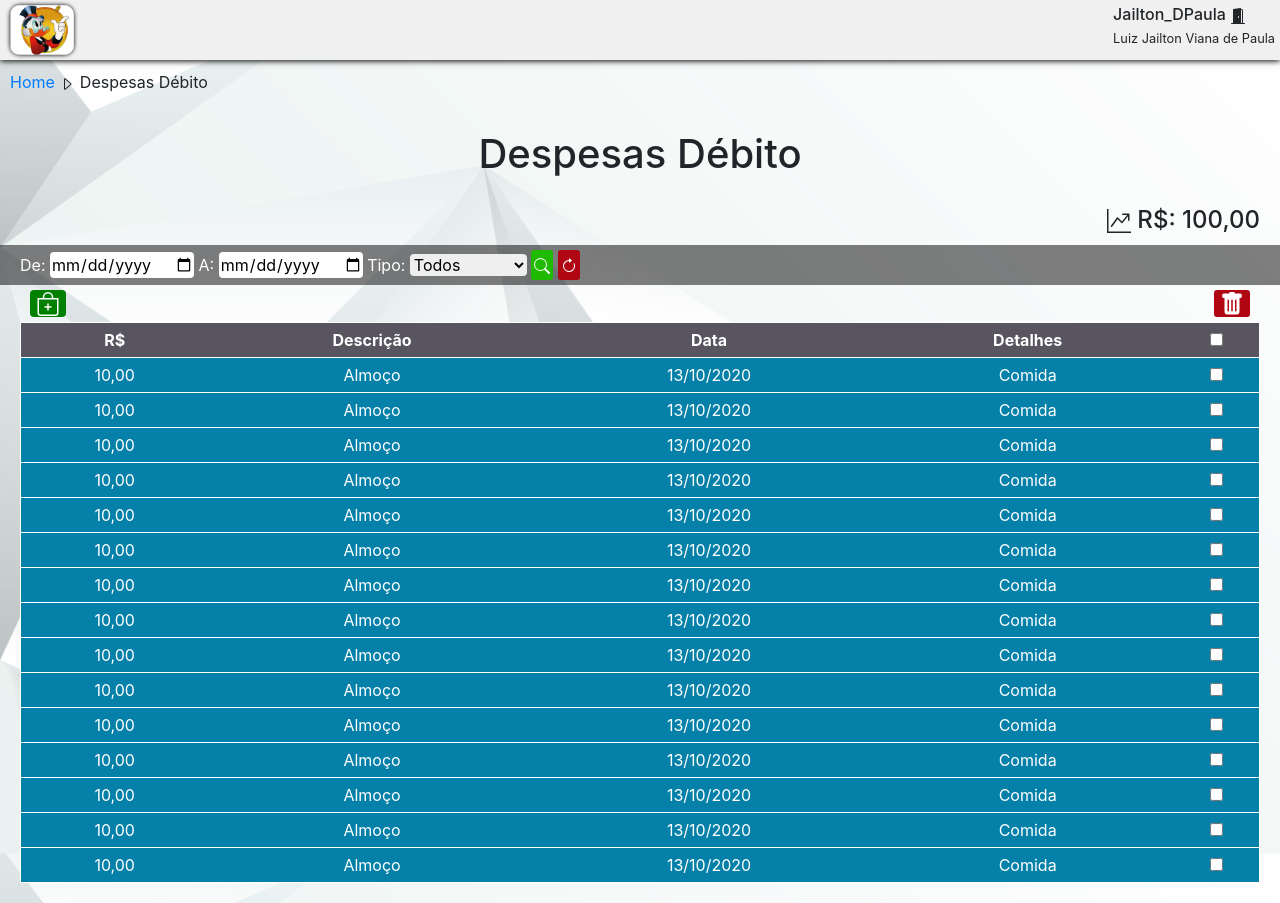
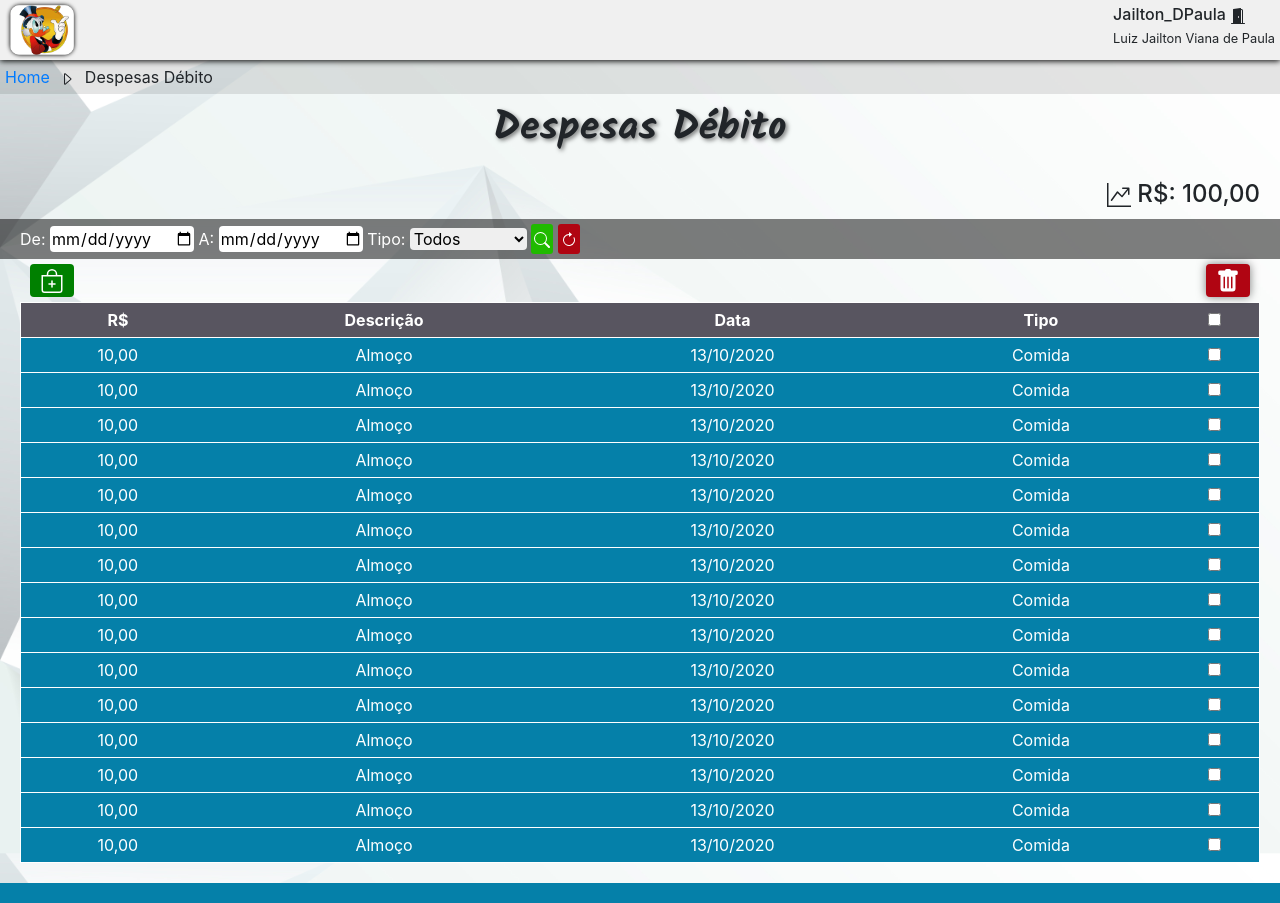
Before and after one commit to JailtonDPaula13/financeiro_new, a PHP site: page /despesas/gasto_debito.php in a window 1280 px wide. Run offline with PHP 8.4, Linux system fonts and the light colour scheme.

Commit message:
2.0.0
Página de CRUD de despesas débito.

```diff
--- a/css/alerta.css
+++ b/css/alerta.css
@@ -6,6 +6,10 @@
     body{
         background-size: 1100px 1100px;
     }
+}
+@font-face{
+    src:         url('../fonts/Kalam-Bold.ttf');
+    font-family: padrao;
 }
 /*==========================================================*/
 /*==========================================================*/
@@ -99,9 +103,16 @@
 /*==========================================================*/
 #divGuia{
     width:   100%;
-    padding: 10px;
+    background: rgba(0,0,0,0.1);
 }
-#divGuia p{
-    display: inline-block;
+#divGuia>*:not(svg){
+  padding: 0 5px;
+  display: inline-block;
+  margin:  5px 0;
+}
+#divGuia>a>p{
+    margin: 0;
+}
+#divGuia>p{
     cursor:  pointer;
 }
--- a/css/despesas_debito.css
+++ b/css/despesas_debito.css
@@ -1,3 +1,7 @@
+h1, h5{
+    font-family: padrao;
+    text-shadow:  2px 2px 4px rgba(0,0,0,0.5);
+}
 header{
     display: flex;
     justify-content: space-evenly;
@@ -15,17 +19,6 @@
 }
 /*=========================================================*/
 /*=========================================================*/
-#idBotaoCompras{
-    border-radius: 4px;
-    border:        none;
-    background:    green;
-    color:         #fff;
-    margin:        0;
-/*    padding:       10px;    */
-}
-#idBotaoCompras:hover{
-    background: #00c200;
-}
 h4{
     margin: 0;
 }
@@ -87,12 +80,6 @@
 main>section:nth-child(3){
     padding:    5px 20px 20px 20px;
 }
-main>section>div>button{
-    border:        none;
-    border-radius: 3px;
-    background:    #b00512;
-    color:         #fff;
-}
 #idSectionButtons{
     display: flex;
     justify-content: space-between;
@@ -119,6 +106,27 @@
 /*==========================================*/
 /*modal*/
 /*==========================================*/
+#idSectionButtons>div>button{
+    border-radius: 4px;
+    border:        none;
+    color:         #fff;
+    margin:        0;
+    padding:       4px 10px;
+}
+#idSectionButtons>div>button[data-target="#modalCadastro"]{
+    background: green;
+}
+#idSectionButtons>div>button[data-target="#modalCadastro"]:hover{
+    background: #00c200;
+    box-shadow: 0 0 10px rgba(0,0,0,0.5);
+}
+#idSectionButtons>div>button[data-target="#modalDelete"]{
+    background: #b00512;
+    box-shadow: 0 0 10px rgba(0,0,0,0.5);
+}
+#idSectionButtons>div>button[data-target="#modalDelete"]:hover{
+    background: red;
+}
 #idFormCadastro{
     text-align: center;
 }
@@ -155,9 +163,17 @@
     background: green;
     border:     none;
 }
+.modal-footer>button:nth-child(2):hover{
+    background: #00c200;
+    box-shadow: 0 0 10px rgba(0,0,0,0.5);
+}
 .modal-footer>button:nth-child(1){
-    background: red;
+    background: #b00512;
     border:     none;
+}
+.modal-footer>button:nth-child(1):hover{
+   background: red;
+   box-shadow: 0 0 10px rgba(0,0,0,0.5);
 }
 .modal-body{
     text-align: center;
--- a/despesas/gasto_debito.php
+++ b/despesas/gasto_debito.php
@@ -82,6 +82,7 @@
       <div class="modal-dialog" role="document">
         <div class="modal-content">
           <div class="modal-body">
+          <img src="../imagens/delete.png" height="100px">
               <p>Deseja Excluir o(s) Iten(s) Selecionado(s)?</p>
           </div>
           <div class="modal-footer">
@@ -126,7 +127,7 @@
         </section>
         <section id="idSectionButtons">
             <div>
-            <button id="idBotaoCompras" type="button" data-toggle="modal" data-target="#modalCadastro">
+            <button type="button" data-toggle="modal" data-target="#modalCadastro" title="cadastrar despesas">
                 <svg width="1.5em" height="1.5em" viewBox="0 0 16 16" class="bi bi-bag-plus" fill="currentColor" xmlns="http://www.w3.org/2000/svg">
                   <path fill-rule="evenodd" d="M8 1a2.5 2.5 0 0 0-2.5 2.5V4h5v-.5A2.5 2.5 0 0 0 8 1zm3.5 3v-.5a3.5 3.5 0 1 0-7 0V4H1v10a2 2 0 0 0 2 2h10a2 2 0 0 0 2-2V4h-3.5zM2 5v9a1 1 0 0 0 1 1h10a1 1 0 0 0 1-1V5H2z"/>
                   <path fill-rule="evenodd" d="M8 7.5a.5.5 0 0 1 .5.5v1.5H10a.5.5 0 0 1 0 1H8.5V12a.5.5 0 0 1-1 0v-1.5H6a.5.5 0 0 1 0-1h1.5V8a.5.5 0 0 1 .5-.5z"/>
@@ -134,7 +135,7 @@
             </button>
             </div>
             <div>
-            <button type="button" data-toggle="modal" data-target="#modalDelete">
+            <button type="button" data-toggle="modal" data-target="#modalDelete" title="Excluir itens">
                 <svg width="1.5em" height="1.5em" viewBox="0 0 16 16" class="bi bi-trash-fill" fill="currentColor" xmlns="http://www.w3.org/2000/svg">
                   <path fill-rule="evenodd" d="M2.5 1a1 1 0 0 0-1 1v1a1 1 0 0 0 1 1H3v9a2 2 0 0 0 2 2h6a2 2 0 0 0 2-2V4h.5a1 1 0 0 0 1-1V2a1 1 0 0 0-1-1H10a1 1 0 0 0-1-1H7a1 1 0 0 0-1 1H2.5zm3 4a.5.5 0 0 1 .5.5v7a.5.5 0 0 1-1 0v-7a.5.5 0 0 1 .5-.5zM8 5a.5.5 0 0 1 .5.5v7a.5.5 0 0 1-1 0v-7A.5.5 0 0 1 8 5zm3 .5a.5.5 0 0 0-1 0v7a.5.5 0 0 0 1 0v-7z"/>
                 </svg>
@@ -147,7 +148,7 @@
                     <th>R$</th>
                     <th>Descrição</th>
                     <th>Data</th>
-                    <th>Detalhes</th>
+                    <th>Tipo</th>
                     <th><input type="checkbox"></th>
                 </tr>
                 <tr>
--- a/guia.php
+++ b/guia.php
@@ -1,7 +1,7 @@
     <div id="divGuia">
         <a href="../home/central_de_volumes.php"><p>Home</p></a>
-        <svg width="1em" height="1em" viewBox="0 0 16 16" class="bi bi-caret-right" fill="currentColor" xmlns="http://www.w3.org/2000/svg">
-          <path fill-rule="evenodd" d="M6 12.796L11.481 8 6 3.204v9.592zm.659.753l5.48-4.796a1 1 0 0 0 0-1.506L6.66 2.451C6.011 1.885 5 2.345 5 3.204v9.592a1 1 0 0 0 1.659.753z"/>
-        </svg>
+            <svg width="1em" height="1em" viewBox="0 0 16 16" class="bi bi-caret-right" fill="currentColor" xmlns="http://www.w3.org/2000/svg">
+              <path fill-rule="evenodd" d="M6 12.796L11.481 8 6 3.204v9.592zm.659.753l5.48-4.796a1 1 0 0 0 0-1.506L6.66 2.451C6.011 1.885 5 2.345 5 3.204v9.592a1 1 0 0 0 1.659.753z"/>
+            </svg>
         <p>Despesas Débito</p>
     </div>
```
Also changed, not shown: fonts/Kalam-Bold.ttf (added), fonts/Kalam-Light.ttf (added), fonts/Kalam-Regular.ttf (added), imagens/delete.png (added).
